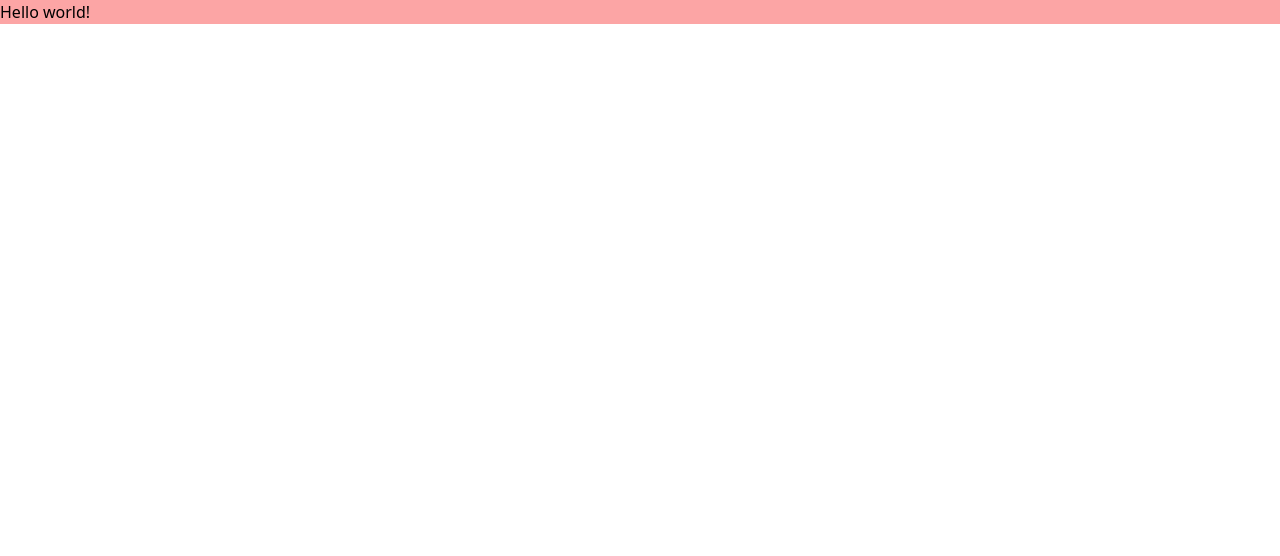
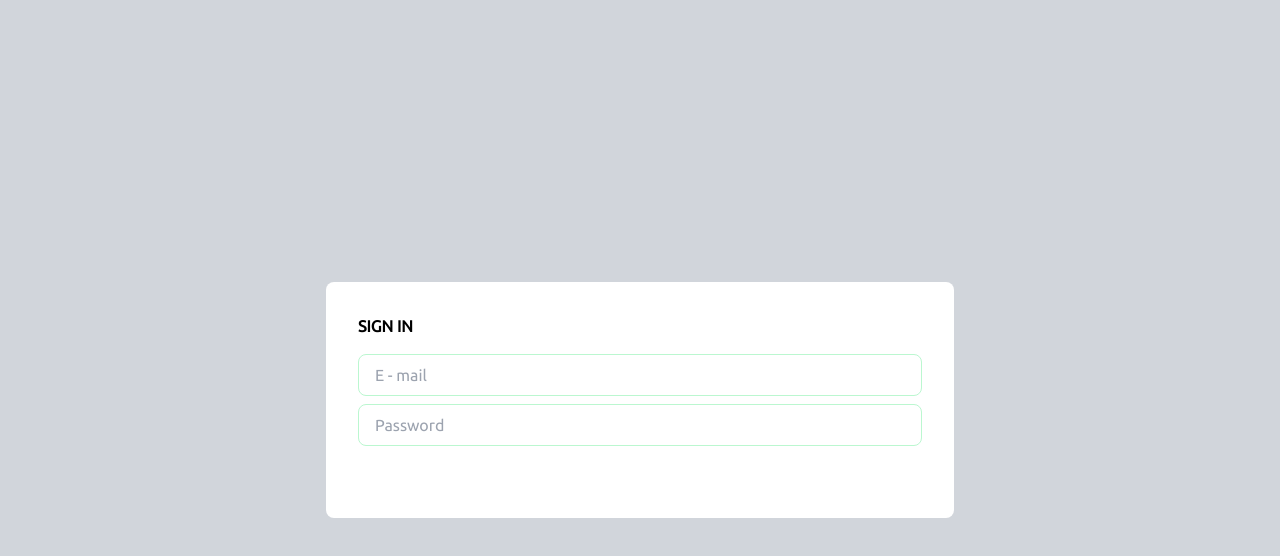
Before and after one commit to Raikonif/portfolio-react, a React app: page /login in a window 1280 px wide. Shown: the top 556 px of the page. Built offline with nearby package versions, Linux system fonts and the light colour scheme; the HTML template or start-up script is replaced by a standard one.

Commit message:
implemented pages for auth and home

```diff
--- a/package.json
+++ b/package.json
@@ -11,6 +11,7 @@
   "dependencies": {
     "react": "18.2.0",
     "react-dom": "18.2.0",
+    "react-icons": "^4.7.1",
     "react-router-dom": "6.6.1"
   },
   "devDependencies": {
--- a/src/App.tsx
+++ b/src/App.tsx
@@ -1,9 +1,29 @@
-import { BrowserRouter, Routes, Route } from 'react-router-dom'
+import { BrowserRouter, Routes, Route } from "react-router-dom";
 //layouts
-import { AuthLayout } from 'layouts/auth/AuthLayout'
+import AuthLayout from "./layouts/auth/AuthLayout";
+//pages
+import Login from "./pages/auth/Login";
+import Register from "./pages/auth/Register";
+import ForgetPassword from "./pages/auth/ForgetPassword";
+import ChangePassword from "./pages/auth/ChangePassword";
+import Error from "./pages/404";
+import Home from "./pages/Home";
 
-const App = () => (
-        <h1 className='bg-red-300'>Hello world!</h1>
-);
+const App = () => {
+    return (
+        <BrowserRouter>
+            <Routes>
+                <Route path="/" element={<AuthLayout />}>
+                    <Route index element={<Home />} />
+                    <Route path="login" element={<Login />} />
+                    <Route path="register" element={<Register />} />
+                    <Route path="forget-password" element={<ForgetPassword />} />
+                    <Route path="change-password/:token" element={<ChangePassword />} />
+                </Route>
+            <Route path="*" element={<Error />}></Route>
+            </Routes>
+        </BrowserRouter>
+    );
+};
 
-export default App
+export default App;
--- a/src/index.css
+++ b/src/index.css
@@ -1,3 +1,9 @@
+@import url('https://fonts.googleapis.com/css2?family=Ubuntu&display=swap');
+
 @tailwind base;
 @tailwind components;
 @tailwind utilities;
+
+*{
+    font-family: "Ubuntu", sans-serif;
+}
--- a/src/layouts/auth/AuthLayout.tsx
+++ b/src/layouts/auth/AuthLayout.tsx
@@ -1,8 +1,12 @@
-import { BrowserRouter, Routes, Route } from 'react-router-dom'
-import React from 'react'
+import React from "react";
+import { Outlet } from "react-router-dom";
 
-export const AuthLayout = () => {
-  return (
-    <div>AuthLayout</div>
-  )
-}
+const AuthLayout = () => {
+    return (
+        <div className="min-h-screen justify-center flex items-center bg-gray-300">
+            <Outlet />
+        </div>
+    );
+};
+
+export default AuthLayout;
--- /dev/null
+++ b/src/pages/404.tsx
@@ -0,0 +1,9 @@
+import React from 'react'
+
+const Error = () => {
+  return (
+    <div>Error 404</div>
+  )
+}
+
+export default Error
--- /dev/null
+++ b/src/pages/Home.tsx
@@ -0,0 +1,9 @@
+import React from 'react'
+
+const Home = () => {
+    return (
+        <div>Home</div>
+    )
+}
+
+export default Home
--- /dev/null
+++ b/src/pages/auth/ChangePassword.tsx
@@ -0,0 +1,9 @@
+import React from 'react'
+
+const ChangePassword = () => {
+  return (
+    <div>ChangePassword</div>
+  )
+}
+
+export default ChangePassword
--- /dev/null
+++ b/src/pages/auth/ForgetPassword.tsx
@@ -0,0 +1,9 @@
+import React from 'react'
+
+const ForgetPassword = () => {
+  return (
+    <div>ForgetPassword</div>
+  )
+}
+
+export default ForgetPassword
--- /dev/null
+++ b/src/pages/auth/Login.tsx
@@ -0,0 +1,27 @@
+import React from 'react'
+import {RiMailLine, RiLockLine} from "react-icons/ri";
+const Login = () => {
+  return (
+
+    <div className='bg-white p-8 rounded-lg'>
+        <div className='mb-10'>
+          <h1 className='text-3x1 uppercase font-bold mb-4' >Sign In</h1>
+              <form>
+                  <div>
+                      <input
+                      type='email'
+                      className='w-full border border-green-200 outline-none py-2 px-4 rounded-lg mb-2'
+                      id='email'
+                      placeholder='E - mail' />
+                      <input type='password'
+                      className='w-full border border-green-200 outline-none py-2 px-4 rounded-lg'
+                      id='password'
+                      placeholder='Password' />
+                  </div>
+              </form>
+        </div>
+    </div>
+  )
+}
+
+export default Login;
--- /dev/null
+++ b/src/pages/auth/Register.tsx
@@ -0,0 +1,9 @@
+import React from 'react'
+
+const Register = () => {
+  return (
+    <div>Register</div>
+  )
+}
+
+export default Register
```
Also changed, not shown: 1 other file (tests, documents, lock files or other folders).
